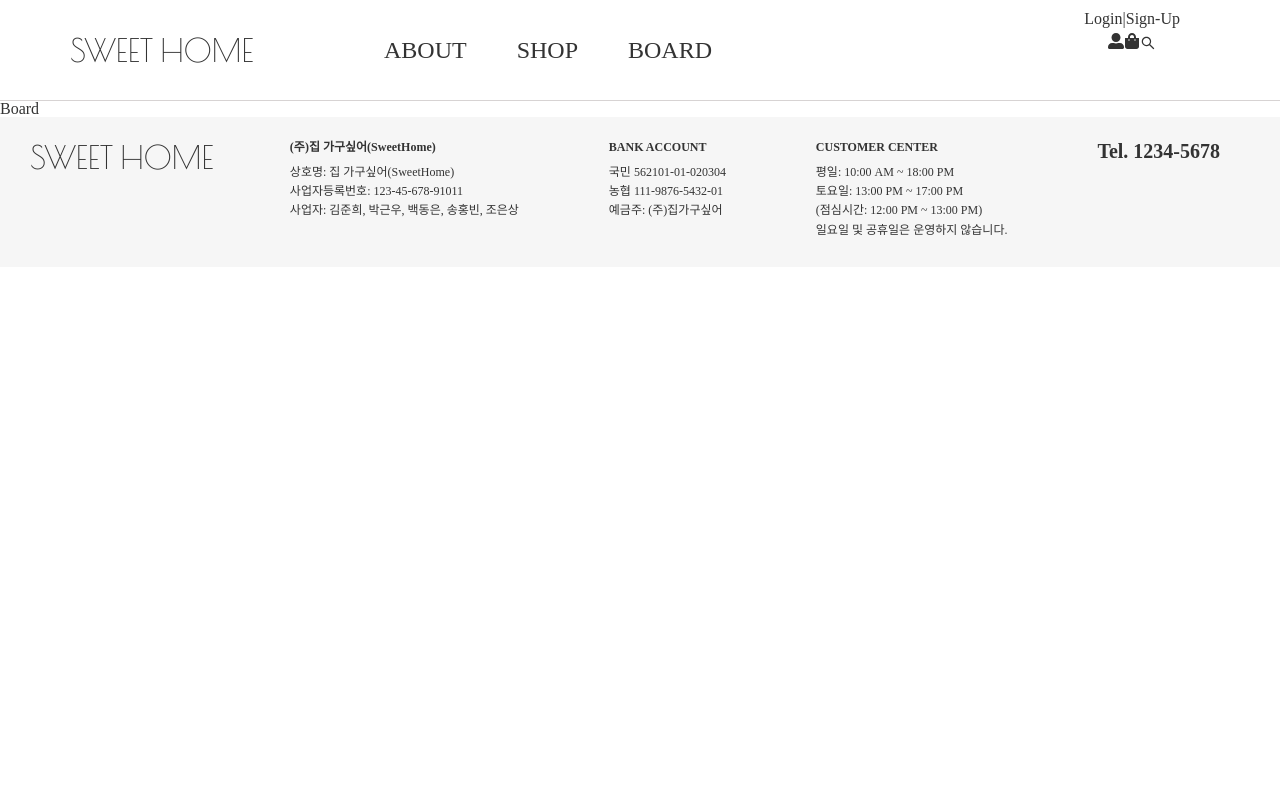
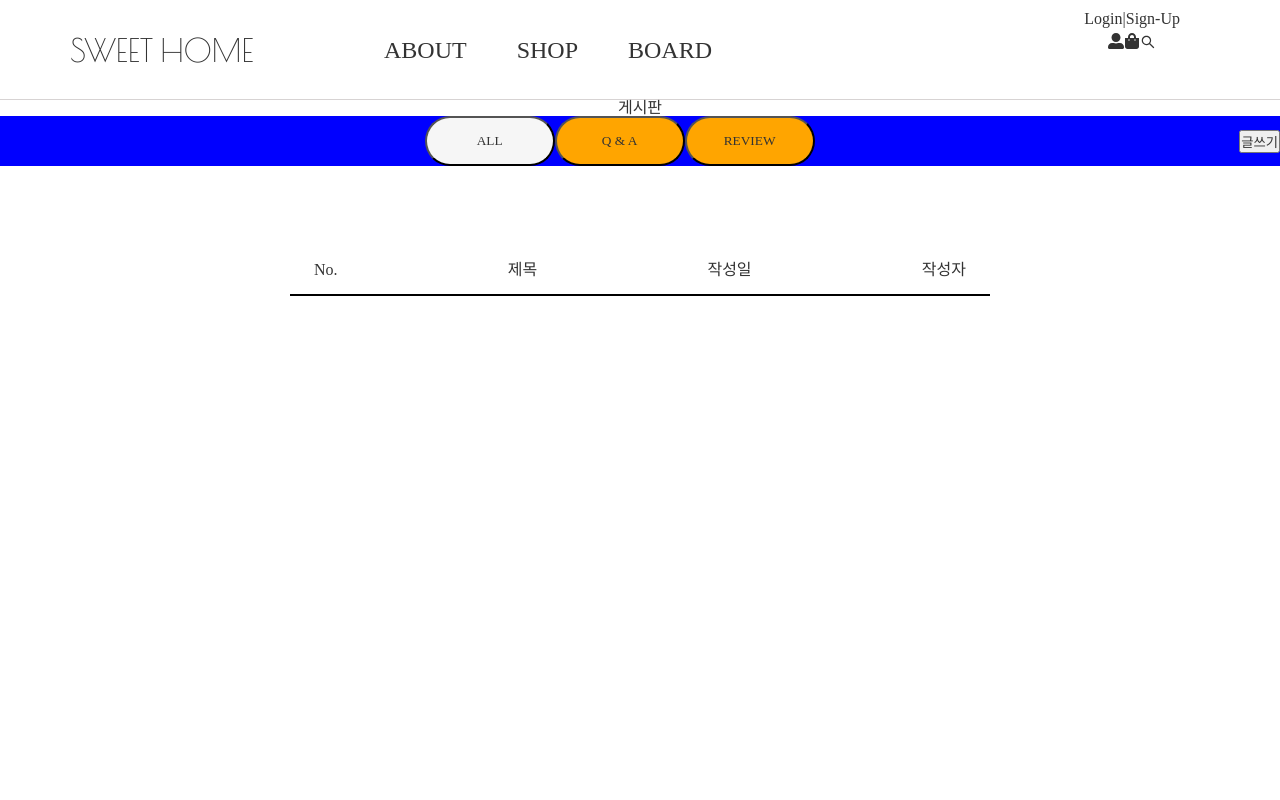
Before and after one commit to FE5-TEAM9/sweethome, a React (Vite) app: page /board in a window 1280 px wide. Shown: the top 800 px of the page. Built offline with nearby package versions, Linux system fonts and the light colour scheme; a web font is replaced by a local one.

Commit message:
Feat(fe): 게시판 페이지 구현

```diff
--- /dev/null
+++ b/src/routes/Board/All.tsx
@@ -0,0 +1,20 @@
+import styles from '~/styles/Board.module.scss'
+
+const All = () => {
+
+    return (
+        <div>
+            <div className={styles.allTitleBar}>
+                <span>No.</span>
+                <span>제목</span>
+                <span>작성일</span>
+                <span>작성자</span>
+            </div>
+
+
+
+        </div>
+    )
+}
+
+export default All
--- a/src/routes/Board/Board.tsx
+++ b/src/routes/Board/Board.tsx
@@ -1,8 +1,41 @@
+import React, { useState, useEffect } from "react"
 import styles from '~/styles/Board.module.scss'
+import All from "./All";
+import Question from "./Question";
+import Review from "./Review";
 
 const Board = () => {
+
+  const [selectItem, setItem] = useState(0);
+
   return (
-    <div>Board</div>
+    <div className={styles.container}>
+      <h2>게시판</h2>
+      <div className={styles.buttonSection}>
+        <div />
+        <div>
+          <button className={selectItem===0? styles.activeButton : styles.inactiveButton} onClick={()=>setItem(0)}>{`ALL`}</button>
+          <button className={selectItem===1? styles.activeButton : styles.inactiveButton} onClick={()=>setItem(1)}>{`Q & A`}</button>
+          <button className={selectItem===2? styles.activeButton : styles.inactiveButton} onClick={()=>setItem(2)}>{`REVIEW`}</button>
+        </div>
+        <div>
+          <button>{`글쓰기`}</button>
+        </div>
+      </div>
+
+      {
+        selectItem === 0?
+        <All />
+        :
+        selectItem === 1?
+        <Question />
+        :
+        <Review />
+      }
+
+
+    </div>
+
   )
 }
 
--- /dev/null
+++ b/src/routes/Board/Question.tsx
@@ -0,0 +1,9 @@
+const Question = () => {
+    return (
+        <div>
+            <h1>Question</h1>
+        </div>
+    )
+}
+
+export default Question
--- /dev/null
+++ b/src/routes/Board/Review.tsx
@@ -0,0 +1,9 @@
+const Review = () => {
+    return (
+        <div>
+            <h1>Review</h1>
+        </div>
+    )
+}
+
+export default Review
--- a/src/styles/Board.module.scss
+++ b/src/styles/Board.module.scss
@@ -0,0 +1,58 @@
+* {
+    box-sizing: border-box;
+}
+
+.container {
+    display: flex;
+    flex-direction: column;
+    width: 100%;
+    height: 100vh;
+    align-items: center;
+}
+
+.title {
+
+}
+
+.buttonSection {
+    width: 100%;
+    background-color: blue;
+    display: flex;
+    justify-content: space-between;
+    align-items: center;
+}
+
+.activeButton {
+    width: 130px;
+    height: 50px;
+    background-color: #F6F6F6;
+    border-radius: 38px;
+    // background-color: teal;
+}
+
+.inactiveButton {
+    width: 130px;
+    height: 50px;
+    background-color: orange;
+    border-radius: 38px;
+}
+
+///////////////////////////////////////////////////////////////////////////////
+/// ALL
+.allTitleBar {
+    display: flex;
+    flex-direction: row;
+    margin-top: 80px;
+    width: 700px;
+    align-items: center;
+    justify-content: space-between;
+    padding: 16px 24px;
+    border-bottom: 2px solid black;
+}
+
+///////////////////////////////////////////////////////////////////////////////
+/// ALL
+
+
+///////////////////////////////////////////////////////////////////////////////
+/// ALL
```
Also changed, not shown: src/routes/Board/Write.tsx (added, +11 -0 lines).
